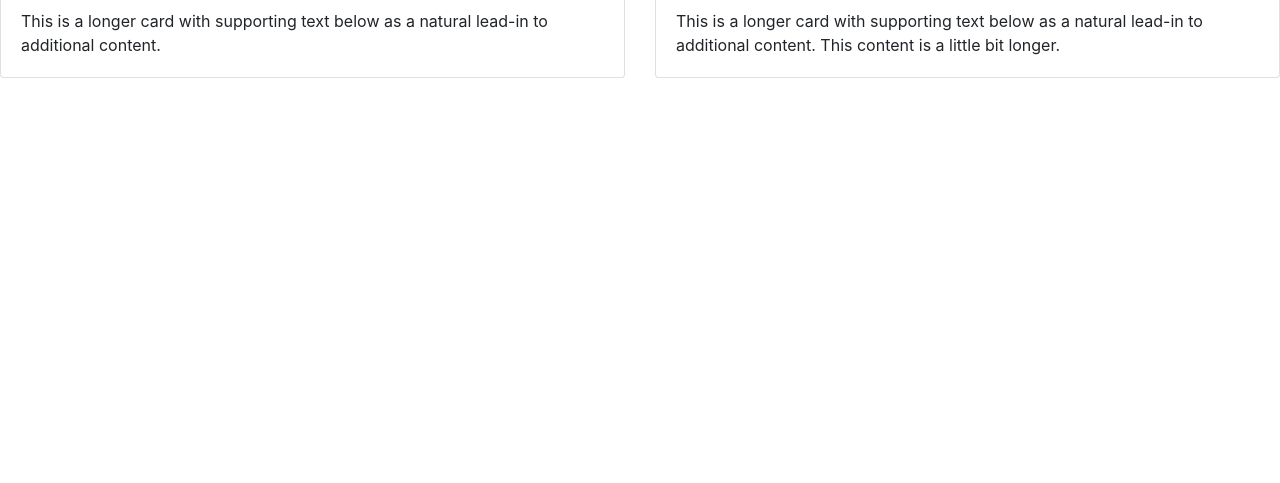
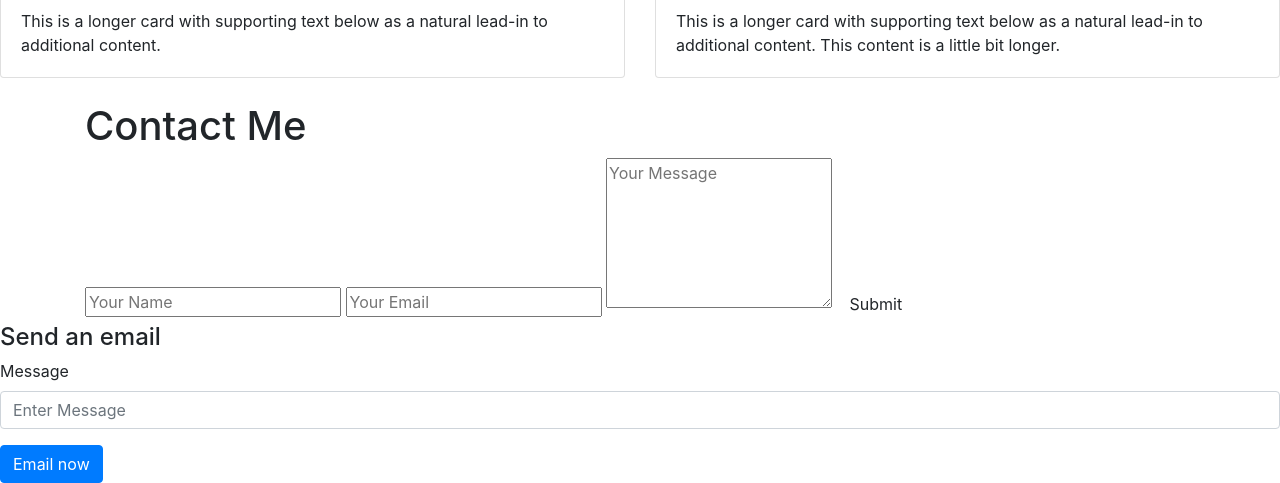
Before and after one commit to Treywsuarez/Bootstrap-Portfolio, a plain HTML site: page index.html in a window 1280 px wide. Shown: the part 748-1231 px from the top of the page. Before the commit the page ends 850 px from the top, so only its background shows below. Drawn offline with nearby package versions, Linux system fonts and the light colour scheme.

Commit message:
Added footer section structure to HTML

```diff
--- a/index.html
+++ b/index.html
@@ -52,7 +52,7 @@
 
     <main>
         <!-- About Me section -->
-        <section class="about">
+        <section id="about">
             <h2>About Me</h2>
             <div class="container">
                 <div class="row">
@@ -65,7 +65,7 @@
 
         <!-- Portfolio Section -->
         <!-- card 1 -->
-        <section class="portfolio">
+        <section id="portfolio">
             <h2>Portfolio</h2>
             <div class="row row-cols-1 row-cols-md-2">
                 <div class="col mb-4">
@@ -121,11 +121,33 @@
             </div>
         </section>
 
-        <section class="contact">
+        <section id="contact">
+            <div class="container">
+                <div class="contact-form">
+                <form name="submit-to-google-sheet">
+                  <h1 class="sub-title">Contact Me</h1>
+                  <input type="text" name="Name" placeholder="Your Name" required>
+                  <input type="email" name="Email" placeholder="Your Email" required>
+                  <textarea name="Message" rows="6" placeholder="Your Message" ></textarea>
+                  <button type="Submit" class="btn btn2">Submit</button>
+                </form>
+                </div>
+              </div>
+        </section>
+    </main>
 
-        </section>
+    <footer class="emailContain">
+        <form>
+          <h4 class="sectionHeading">Send an email</h4>
+          <div class="form-group">
+            <label for="exampleInputmsg">Message</label>
+            <input type="email" class="form-control" id="exampleInputmsg" aria-describedby="emailHelp"
+              placeholder="Enter Message">
+          </div>
+          <button type="submit" class="btn btn-primary">Email now</button>
+        </form>
+      </footer>
 
-    </main>
 
 
 </body>
```
